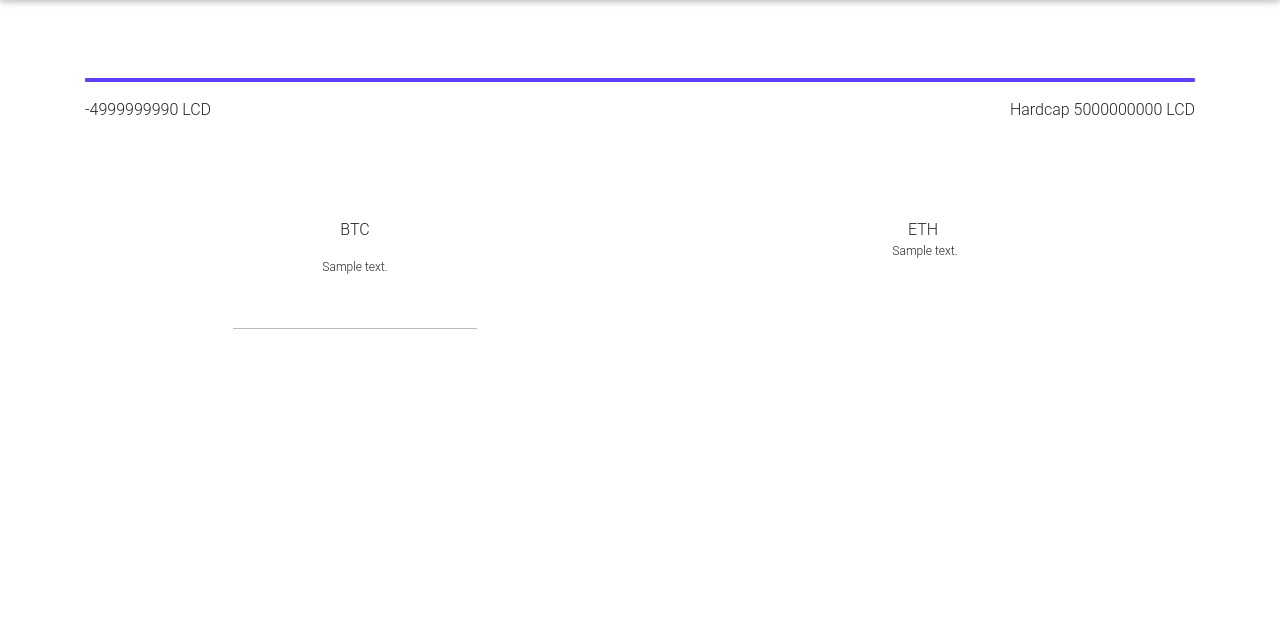
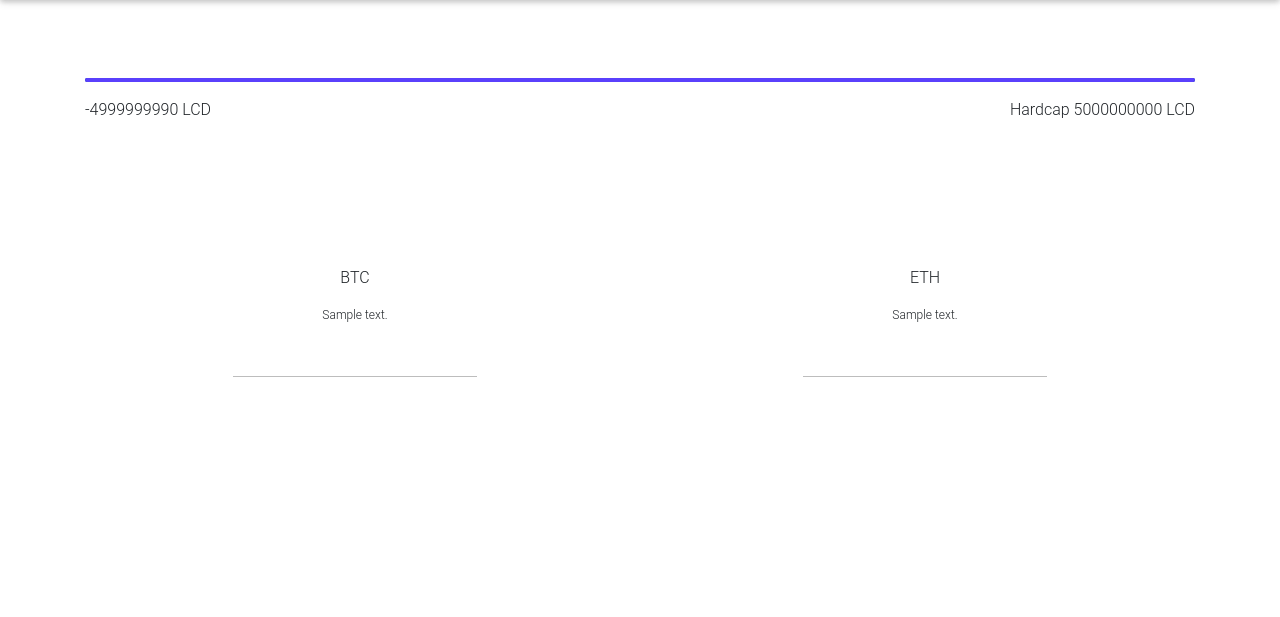
Before and after one commit to narnikgamarnikus/joshuabtc, a Django app: page /ru/profile/ in a window 1280 px wide. Shown: the part 66-683 px from the top of the page. Run offline with Django 3.2, Linux system fonts and the light colour scheme; a user stored in the database is signed in; tables that the repository leaves empty hold one stand-in row (values such as "Sample post"); parts of the project's set-up code (start-up, migrations or seed data) failed here and were passed over; some libraries are stand-ins or nearby versions; some web fonts are replaced.

Commit message:
added generate eth qr code

```diff
--- a/joshuabtc/templates/pages/profile.html
+++ b/joshuabtc/templates/pages/profile.html
@@ -20,15 +20,15 @@
 </div>
 <br />
 <br />
-<div class="container mt-5">
+<div class="container mt-5 mb-5">
 
 	<div class="row" style="text-align: center">
 
-		<div class="col-xs-6 col-lg-6">
+		<div class="col-xs-6 col-lg-6 mt-5">
 			<spam>BTC</spam>
 			<!--img src="https://chart.googleapis.com/chart?chs=250x250&cht=qr&chl={% user_btc %}"-->
-			<div id="btcqrcode" class="mt-2">
-				<div id="qrcode" class="d-flex justify-content-center">
+			<div id="divbtcqrcode" class="mt-2">
+				<div id="btcqrcode" class="d-flex justify-content-center">
 					<a id="btcHref" href="bitcoin:{% user_btc %}?amount=1"></a>
 				</div>
 			</div>
@@ -36,10 +36,15 @@
 			<input style="width: 15rem" id="btcAmount" type="text">
 		</div>
 
-		<div class="col-xs-6 col-lg-6">
+		<div class="col-xs-6 col-lg-6 mt-5">
 			<spam>ETH</spam>
-			<img src="">
-			<p style="font-size: 0.75rem">{% user_eth %}</p>
+			<div id="divethqrcode" class="mt-2">
+				<div id="ethqrcode" class="d-flex justify-content-center">
+					<a id="ethHref" href="ethereum:{% user_eth %}?value=1"></a>
+				</div>
+			</div>
+			<p class="mt-2" style="font-size: 0.75rem">{% user_eth %}</p>
+			<input style="width: 15rem" id="ethAmount" type="text">
 		</div>
 
 	</div>
@@ -50,40 +55,57 @@
 {% block include_js %}
 <script>
 $('#btcAmount').on('input',function(e){
-	//$('btcHref').find('table').remove();
-	$('#qrcode').remove();
-	var qrcode = document.createElement('div');
-	qrcode.setAttribute('class', 'd-flex justify-content-center');
-	qrcode.setAttribute('id', 'qrcode')
-	var qrcodea = document.createElement('a');
-	qrcodea.setAttribute('id', 'btcHref');
-	$('#btcqrcode').append(qrcode);
-	$('#qrcode').append(qrcodea);
-	var amount = $(this).val();
-	var btcHref = "bitcoin" + ":" + "{% user_btc %}?amount=" + amount + "&message=buy%20LCD";
+	$('#btcqrcode').remove();
+	var btcqrcode = document.createElement('div');
+	btcqrcode.setAttribute('class', 'd-flex justify-content-center');
+	btcqrcode.setAttribute('id', 'btcqrcode')
+	var btcqrcodea = document.createElement('a');
+	btcqrcodea.setAttribute('id', 'btcHref');
+	$('#divbtcqrcode').append(btcqrcode);
+	$('#btcqrcode').append(btcqrcodea);
+	var btcamount = $(this).val();
+	var btcHref = "bitcoin" + ":" + "{% user_btc %}?amount=" + btcamount + "&message=buy%20LCD";
 	$('#btcHref').attr('href', btcHref);
-	$('#qrcode a').qrcode({
+	$('#btcqrcode a').qrcode({
 		render: 'image',
 		text: btcHref,
 		ecLevel: 'L',
 		size: "203"
 	});
 });
+$('#ethAmount').on('input',function(e){
+	$('#ethqrcode').remove();
+	var ethqrcode = document.createElement('div');
+	ethqrcode.setAttribute('class', 'd-flex justify-content-center');
+	ethqrcode.setAttribute('id', 'ethqrcode')
+	var ethqrcodea = document.createElement('a');
+	ethqrcodea.setAttribute('id', 'ethHref');
+	$('#divethqrcode').append(ethqrcode);
+	$('#ethqrcode').append(ethqrcodea);
+	var ethamount = $(this).val();
+	var ethHref = "ethereum" + ":" + "{% user_eth %}?value=" + ethamount + "&message=buy%20LCD";
+	$('#ethHref').attr('href', ethHref);
+	$('#ethqrcode a').qrcode({
+		render: 'image',
+		text: ethHref,
+		ecLevel: 'L',
+		size: "203"
+	});
+});
 $(document).ready(function(){
-	$('#qrcode a').qrcode({
+	$('#btcqrcode a').qrcode({
 		render: 'image',
 		text: "{% user_btc %}",
 		ecLevel: 'L',
 		size: "203"
 	});
+
+	$('#ethqrcode a').qrcode({
+		render: 'image',
+		text: "{% user_eth %}",
+		ecLevel: 'L',
+		size: "203"
+	});
 });
 </script>
-<script src="https://unpkg.com/babel-standalone@6/babel.min.js"></script>
-<script type="text/javascript" src="{% static 'js/ethereum-qr-code.min.js' %}"></script>
-<script type="text/javascript">
-
-alert(qr);
-
-</script>
-
 {% endblock include_js %}
```
